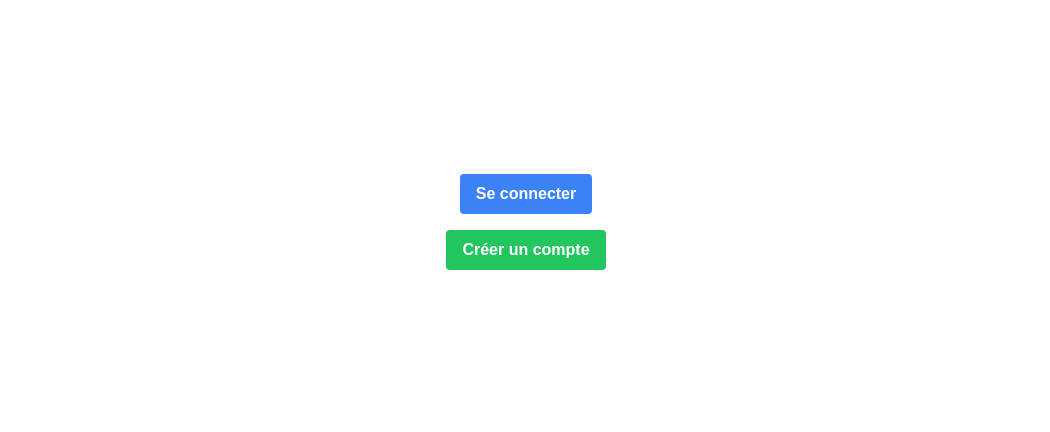
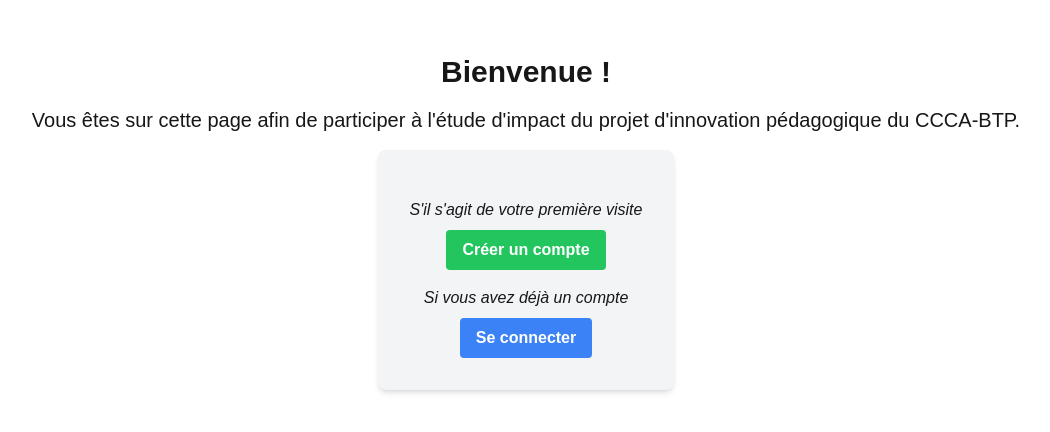
Before and after one commit to alexbeauss/survey-app, a Next.js app: page /login in a window 1280 px wide. Shown: the part 178-610 px from the top of the page, without its empty margins (114-1164 px from the left). Built offline with nearby package versions, Linux system fonts and the light colour scheme; no server answers.

Commit message:
text updates

```diff
--- a/src/app/components/ClientHome.tsx
+++ b/src/app/components/ClientHome.tsx
@@ -121,8 +121,10 @@ const ClientHome: React.FC<{ userId: string }> = ({ userId }) => {
   // Assurez-vous que les titres s'affichent correctement
   return (
     <>
-      <h1 className="text-3xl font-bold">Bienvenue, {displayName} !</h1>
-      <p className="mt-4">Voici votre page d&apos;accueil des questionnaires.</p>
+      <div className="text-center">
+        <h1 className="text-3xl font-bold">Bienvenue, {displayName} !</h1>
+        <p className="mt-4">Voici les questionnaires qui vous sont proposés. Vous pouvez les compléter dans l'ordre que vous le souhaitez, cliquez sur le questionnaire pour le lancer et laissez-vous guider par les consignes.</p>
+      </div>
       <div className="grid grid-cols-1 sm:grid-cols-2 lg:grid-cols-4 gap-4 mt-8">
         {questionnaires.map((q) => (
           <div key={q.id} className="relative w-full aspect-square">
@@ -130,7 +132,7 @@ const ClientHome: React.FC<{ userId: string }> = ({ userId }) => {
               className="p-2 border border-gray-300 rounded-lg shadow-md transition-transform transform hover:scale-105 cursor-pointer relative"
               onClick={() => openModal(q)}
             >
-              <div className="relative w-full h-72">
+              <div className="relative w-full h-96">
                 <Image
                   src={q.icon}
                   alt={q.title}
@@ -150,11 +152,11 @@ const ClientHome: React.FC<{ userId: string }> = ({ userId }) => {
       </div>
 
       {isModalOpen && selectedQuestionnaire && (
-        <div className="fixed inset-0 bg-black bg-opacity-50 flex justify-center items-center z-50" role="dialog" aria-modal="true">
+        <div className="fixed inset-0 bg-black bg-opacity-80 flex justify-center items-center z-50" role="dialog" aria-modal="true">
           <div className="bg-white dark:bg-gray-800 text-black dark:text-white p-8 rounded-lg max-w-4xl w-full max-h-[90vh] overflow-y-auto relative">
             <span className="absolute top-4 right-4 text-gray-600 dark:text-gray-400 hover:text-gray-800 dark:hover:text-gray-200 cursor-pointer text-3xl z-10" onClick={closeModal} aria-label="Fermer la modale">&times;</span>
-            <p className="mb-4 dark:text-white text-gray-600">{selectedQuestionnaire.description}</p>
-            <p className="mb-4 dark:text-white text-black font-bold italic underline decoration-sky-500">{selectedQuestionnaire.consigne}</p>
+            <p className="mb-4 text-lg dark:text-white text-gray-600">{selectedQuestionnaire.description}</p>
+            <p className="mb-4 dark:text-white text-black font-bold italic">{selectedQuestionnaire.consigne}</p>
             <Questionnaire
               initialMood={selectedQuestionnaire.mood || 0}
               onMoodChange={(mood: number) => handleMoodChange(selectedQuestionnaire.id, mood)}
--- a/src/app/components/DynamicProfilePage.tsx
+++ b/src/app/components/DynamicProfilePage.tsx
@@ -213,9 +213,11 @@ export default function DynamicProfilePage({ user }: DynamicProfilePageProps) {
           />
         </div>
 
-        <button type="submit" className="bg-blue-500 text-white px-6 py-2 rounded-lg hover:bg-blue-600 dark:bg-blue-600 dark:hover:bg-blue-700 transition duration-200">
-          Sauvegarder le profil
-        </button>
+        <div className="flex justify-center">
+          <button type="submit" className="bg-blue-500 text-white px-6 py-2 rounded-lg hover:bg-blue-600 dark:bg-blue-600 dark:hover:bg-blue-700 transition duration-200">
+            Sauvegarder le profil
+          </button>
+        </div>
       </form>
       {saveStatus && <p className="mt-4 text-center font-bold dark:text-white">{saveStatus}</p>}
       {isModalOpen && (
--- a/src/app/components/Navbar.tsx
+++ b/src/app/components/Navbar.tsx
@@ -32,8 +32,8 @@ export default function Navbar({ user }: NavbarProps) {
   const profilePicture = user.picture || '/default-avatar.png';
 
   return (
-    <nav className="bg-gradient-to-r from-blue-500 to-blue-900 dark:from-blue-600 dark:to-blue-800 p-4">
-      <div className="w-full max-w-7xl mx-auto flex justify-between items-center">
+    <nav className="bg-gradient-to-r from-yellow-400 to-black dark:from-yellow-500 dark:to-black p-4">
+      <div className="w-full mx-auto flex justify-between items-center">
         <Link href="/" className="font-mono text-white text-2xl font-bold">
           survey
         </Link>
--- a/src/app/login/page.tsx
+++ b/src/app/login/page.tsx
@@ -15,12 +15,18 @@ export default async function LoginPage() {
     <div>
       <Navbar user={user} />
       <div className="flex flex-col items-center justify-center h-screen space-y-4">
-        <a href="/api/auth/login" className="bg-blue-500 hover:bg-blue-700 text-white font-bold py-2 px-4 rounded">
-          Se connecter
-        </a>
-        <a href="/api/auth/signup" className="bg-green-500 hover:bg-green-700 text-white font-bold py-2 px-4 rounded">
-          Créer un compte
-        </a>
+        <h1 className="text-3xl font-bold">Bienvenue !</h1>
+        <h2 className="text-xl">Vous êtes sur cette page afin de participer à l'étude d'impact du projet d'innovation pédagogique du CCCA-BTP.</h2>
+        <div className="bg-gray-100 p-8 rounded-lg shadow-md flex flex-col items-center text-center">
+          <p className="mt-4 italic">S'il s'agit de votre première visite</p>
+          <a href="/api/auth/signup" className="bg-green-500 hover:bg-green-700 text-white font-bold py-2 px-4 rounded mt-2">
+            Créer un compte
+          </a>
+          <p className="mt-4 italic">Si vous avez déjà un compte</p>
+          <a href="/api/auth/login" className="bg-blue-500 hover:bg-blue-700 text-white font-bold py-2 px-4 rounded mt-2">
+            Se connecter
+          </a>
+        </div>
       </div>
     </div>
   );
--- a/src/app/page.tsx
+++ b/src/app/page.tsx
@@ -13,9 +13,8 @@ export default async function Home() {
   return (
     <div>
       <Navbar user={session.user} />
-      <main className="container mx-auto mt-8">
-        <h1 className="text-3xl font-bold">Bienvenue !</h1>
-        <p className="mt-4">Merci de compléter ou vérifier votre profil avant de continuer.</p>
+      <main className="container mx-auto mt-8 text-center">
+        <h1 className="text-xl font-bold">Merci de compléter ou vérifier votre profil avant de continuer.</h1>
       </main>
 
         <div className="container mx-auto w-1/2 rounded-lg bg-gray-50 shadow-md mt-4">
```
